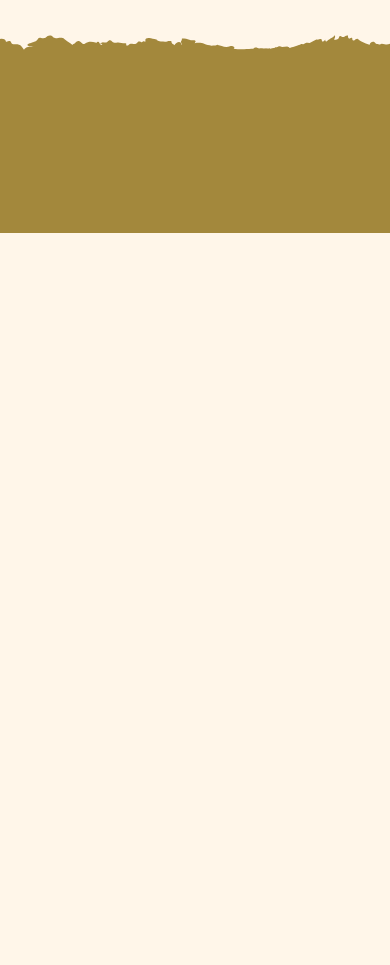
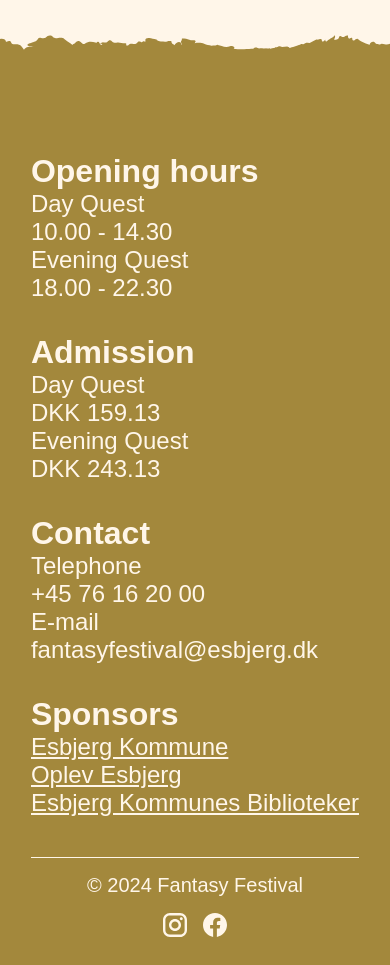
Before and after one commit to reasonsx/fantasy-quest-website, a Vue app in the folder 2nd-sem-project/: page / in a window 390 px wide. Shown: the part 7680-8645 px from the top of the page. Before the commit the page ends 7913 px from the top, so only its background shows below. Built offline with nearby package versions, Linux system fonts and the light colour scheme; a web font is replaced by a local one.

Commit message:
final footer

```diff
--- a/2nd-sem-project/src/App.vue
+++ b/2nd-sem-project/src/App.vue
@@ -23,7 +23,7 @@ import DayView from './views/DayView.vue'
 
 
 
-  <footer></footer>
+  <!-- <footer></footer> -->
 </template>
 
 <style>
--- a/2nd-sem-project/src/views/HomeView.vue
+++ b/2nd-sem-project/src/views/HomeView.vue
@@ -54,7 +54,8 @@ import Portals from '../assets/components/Portals.vue';
                 <h2>Discover</h2>
                 <div class="discover-boxes-container">
                     <div class="discover-box">
-                        <div class="discover-box-top"><img src="../assets/img/Lakse_frontpage.jpg" alt=""></div><h3>Lakserytteren</h3>
+                        <div class="discover-box-top"><img src="../assets/img/Lakse_frontpage.jpg" alt=""></div>
+                        <h3>Lakserytteren</h3>
                     </div>
                     <div class="discover-box">
                         <div class="discover-box-top"><img src="../assets/img/professional-actors.png" alt=""></div>
@@ -145,14 +146,160 @@ import Portals from '../assets/components/Portals.vue';
     </div>
 
     <div class="gold-torn-paper-top"></div>
-    <!-- <footer></footer> -->
+    <footer>
+        <div class="footer-container">
+            <!-- <div class="footer-box">
+                <h3>Location</h3>
+                <p>Torvet<br>6700 Esbjerg<br>Danmark</p>
+            </div> -->
+            <div class="footer-box">
+                <h3>Opening hours</h3>
+                <p>Day Quest</p>
+                <p>10.00 - 14.30</p>
+                <p>Evening Quest</p>
+                <p>18.00 - 22.30</p>
+            </div>
+            <div class="footer-box">
+                <h3>Admission</h3>
+                <p>Day Quest</p>
+                <p>DKK 159.13</p>
+                <p>Evening Quest</p>
+                <p>DKK 243.13</p>
+            </div>
+            <div class="footer-box">
+                <h3>Contact</h3>
+                <p>Telephone</p>
+                <p>+45 76 16 20 00</p>
+                <p>E-mail</p>
+                <p>fantasyfestival@esbjerg.dk</p>
+            </div>
+            <div class="footer-box">
+                <h3>Sponsors</h3>
+                <p><a href="https://www.esbjerg.dk/" target="_blank">Esbjerg Kommune</a></p>
+                <p><a href="https://oplev.esbjerg.dk/" target="_blank">Oplev Esbjerg</a></p>
+                <p><a href="https://www.esbjergbibliotek.dk/" target="_blank">Esbjerg Kommunes Biblioteker</a></p>
+            </div>
+
+        </div>
+        <p class="copyright">© 2024 Fantasy Festival</p>
+        <div class="bottom-footer">
+
+            <a href="https://www.instagram.com/fantasyfestivalen/" target="_blank"><svg width="24" height="24" viewBox="0 0 24 24" fill="none" xmlns="http://www.w3.org/2000/svg">
+<path d="M6.96 0H17.04C20.88 0 24 3.12 24 6.96V17.04C24 18.8859 23.2667 20.6562 21.9615 21.9615C20.6562 23.2667 18.8859 24 17.04 24H6.96C3.12 24 0 20.88 0 17.04V6.96C0 5.11409 0.733284 3.34379 2.03854 2.03854C3.34379 0.733284 5.11409 0 6.96 0ZM6.72 2.4C5.57426 2.4 4.47546 2.85514 3.6653 3.6653C2.85514 4.47546 2.4 5.57426 2.4 6.72V17.28C2.4 19.668 4.332 21.6 6.72 21.6H17.28C18.4257 21.6 19.5245 21.1449 20.3347 20.3347C21.1449 19.5245 21.6 18.4257 21.6 17.28V6.72C21.6 4.332 19.668 2.4 17.28 2.4H6.72ZM18.3 4.2C18.6978 4.2 19.0794 4.35804 19.3607 4.63934C19.642 4.92064 19.8 5.30218 19.8 5.7C19.8 6.09782 19.642 6.47936 19.3607 6.76066C19.0794 7.04197 18.6978 7.2 18.3 7.2C17.9022 7.2 17.5206 7.04197 17.2393 6.76066C16.958 6.47936 16.8 6.09782 16.8 5.7C16.8 5.30218 16.958 4.92064 17.2393 4.63934C17.5206 4.35804 17.9022 4.2 18.3 4.2ZM12 6C13.5913 6 15.1174 6.63214 16.2426 7.75736C17.3679 8.88258 18 10.4087 18 12C18 13.5913 17.3679 15.1174 16.2426 16.2426C15.1174 17.3679 13.5913 18 12 18C10.4087 18 8.88258 17.3679 7.75736 16.2426C6.63214 15.1174 6 13.5913 6 12C6 10.4087 6.63214 8.88258 7.75736 7.75736C8.88258 6.63214 10.4087 6 12 6ZM12 8.4C11.0452 8.4 10.1295 8.77928 9.45442 9.45442C8.77928 10.1295 8.4 11.0452 8.4 12C8.4 12.9548 8.77928 13.8705 9.45442 14.5456C10.1295 15.2207 11.0452 15.6 12 15.6C12.9548 15.6 13.8705 15.2207 14.5456 14.5456C15.2207 13.8705 15.6 12.9548 15.6 12C15.6 11.0452 15.2207 10.1295 14.5456 9.45442C13.8705 8.77928 12.9548 8.4 12 8.4Z" fill="#FFF6E9"/>
+</svg></a>
+<a href="https://www.facebook.com/fantasyfestivalen/" target="_blank"><svg width="24" height="24" viewBox="0 0 24 24" fill="none" xmlns="http://www.w3.org/2000/svg">
+<path d="M12 0C5.39999 0 0 5.38799 0 12.024C0 18.024 4.39199 23.004 10.128 23.904V15.504H7.07999V12.024H10.128V9.37199C10.128 6.35999 11.916 4.70399 14.664 4.70399C15.972 4.70399 17.34 4.93199 17.34 4.93199V7.89599H15.828C14.34 7.89599 13.872 8.81999 13.872 9.76799V12.024H17.208L16.668 15.504H13.872V23.904C16.6997 23.4574 19.2746 22.0146 21.1319 19.836C22.9892 17.6575 24.0064 14.8868 24 12.024C24 5.38799 18.6 0 12 0Z" fill="#FFF6E9"/>
+</svg></a>
+
+</div>
+
+    </footer>
 </template>
 
 <style>
+footer {
+    width: 100%;
+    height: auto;
+    background-color: var(--gold-color);
+    display: flex;
+    flex-direction: column;
+    justify-content: center;
+    align-items: center;
+
+}
+.bottom-footer {
+    width: 1120px;
+    /* height: 64px; */
+    display: flex;
+    justify-content: center;
+    gap: 16px;
+    align-items: center;
+    /* flex-direction: column; */
+    margin: 0 0 24px 0;
+    @media screen and (max-width: 768px){
+        width: 360px
+
+    }
+
+}
+
+footer p {
+    color: var(--light-papirus);
+    font-family: var(--secondary-font);
+    font-size: 24px;
+    font-weight: 400;
+
+}
+
+.footer-container {
+    width: 1120px;
+    height: auto;
+    /* background-color: var(--black-color); */
+    box-sizing: border-box;
+    overflow: hidden;
+    display: flex;
+    justify-content: space-between;
+    padding: 0 0 24px 0;
+    /* border-top: 1px solid var(--light-papirus); */
+    border-bottom: 1px solid var(--light-papirus);
+
+    @media screen and (max-width: 768px) {
+        flex-direction: column;
+        align-items: center;
+        justify-content: center;
+        width: auto;
+    }
+
+}
+
+.footer-box {
+    width: auto;
+    height: auto;
+    box-sizing: border-box;
+    overflow: hidden;
+
+    @media screen and (max-width: 768px) {
+        width: 100%;
+        margin: 16px 0;
+    }
+
+}
+
+.footer-box h3 {
+    color: var(--light-papirus);
+    font-family: var(--secondary-font);
+    font-size: 32px;
+    font-weight: 600;
+}
+
+.footer-box:nth-child(4) p {
+    cursor: pointer;
+    text-decoration: underline;
+}
+
+.footer-box a {
+    color: var(--light-papirus);
+    font-family: var(--secondary-font);
+    font-size: 24px;
+    font-weight: 400;
+    text-decoration: none;
+
+}
+
+.copyright {
+    color: var(--light-papirus);
+    font-family: var(--secondary-font);
+    font-size: 20px;
+    font-weight: 400;
+    margin: 16px 0;
+
+}
+
 .portals-background-container {
     height: auto;
     display: flex;
     flex-direction: column;
+    align-items: center;
 }
 
 .portals-background-container h2 {
@@ -161,14 +308,14 @@ import Portals from '../assets/components/Portals.vue';
 }
 
 .portals-container {
-    width: auto;
+    width: 1120px;
     display: flex;
-    justify-content: space-evenly;
-    padding: 0 10%;
+    justify-content: space-between;
 
     @media screen and (max-width: 768px) {
         flex-direction: column;
         align-items: center;
+        width: 360px;
 
     }
 }
@@ -364,6 +511,7 @@ import Portals from '../assets/components/Portals.vue';
     overflow: hidden;
     box-shadow: rgba(0, 0, 0, 0.24) 0px 3px 8px;
 }
+
 .discover-box h3 {
     color: var(--gold-color);
     margin: 24px 0;
@@ -445,6 +593,7 @@ import Portals from '../assets/components/Portals.vue';
     width: 544px;
     height: 306px;
     background-color: var(--light-papirus);
+
     @media screen and (max-width: 768px) {
         width: 360px;
         height: 180px;
@@ -457,6 +606,7 @@ import Portals from '../assets/components/Portals.vue';
     width: 544px;
     height: 306px;
     object-fit: cover;
+
     @media screen and (max-width: 768px) {
         width: 360px;
         height: 180px;
```
